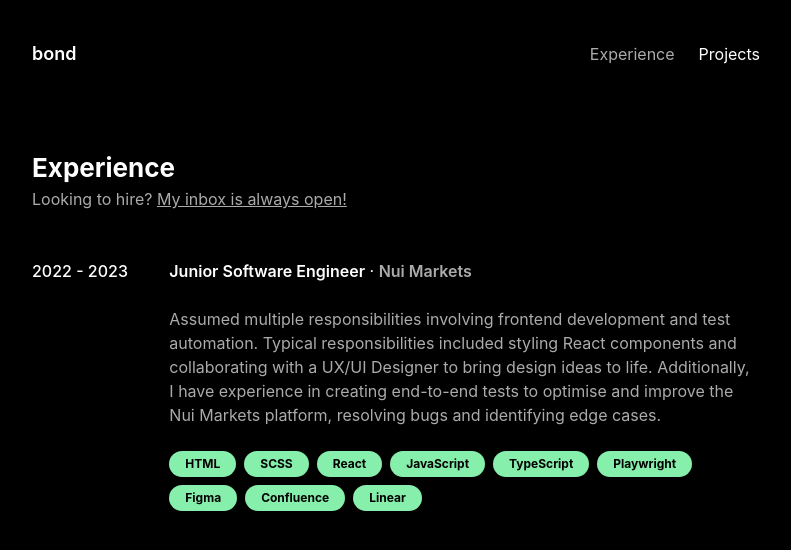
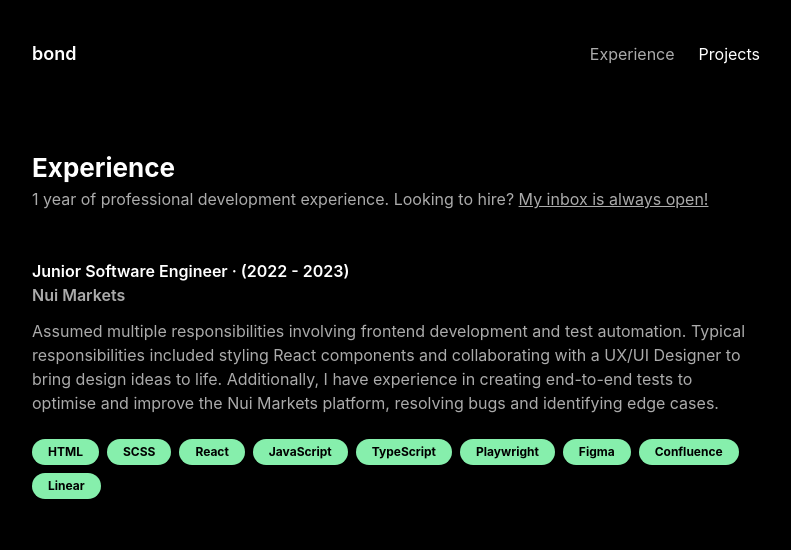
Before and after one commit to trinhbond/personal-portfolio, a React (Create React App) app: page /experience in a window 1280 px wide. Shown: the top 550 px of the page, without its empty margins (244-1035 px from the left). Built offline with nearby package versions, Linux system fonts and the light colour scheme.

Commit message:
Remove fixed width

```diff
--- a/src/pages/Experience.js
+++ b/src/pages/Experience.js
@@ -11,7 +11,7 @@ const Experience = () => {
       <div>
         <h1 className="font-bold text-[26px]">Experience</h1>
         <p className="text-[#ababab]">
-          Looking to hire?{" "}
+          1 year of professional development experience. Looking to hire?{" "}
           <ExternalLink
             href="mailto:bond.nicktrinh@gmail.com"
             className="underline hover:no-underline hover:text-[#ababab]"
@@ -20,17 +20,16 @@ const Experience = () => {
           </ExternalLink>
         </p>
       </div>
-      <div className="animate work flex flex-row max-[600px]:flex-col flex-wrap gap-4">
-        <div className="font-medium w-1/6 max-[600px]:w-auto whitespace-nowrap">
-          2022 - 2023
-        </div>
-        <div className="w-4/5 max-[600px]:w-auto flex flex-col gap-6">
+      <div className="animate work flex flex-row max-[600px]:flex-col flex-wrap gap-6 relative">
+        <div className="max-[600px]:w-auto flex flex-col gap-3">
           <div>
             <h2 className="font-semibold inline-block max-[600px]:block">
-              Junior Software Engineer
-            </h2>{" "}
-            <span className="max-[600px]:hidden">{" · "}</span>
+              Junior Software Engineer {" · (2022 - 2023)"}
+            </h2>
+            <div>
               <span className="font-semibold text-[#ababab]">Nui Markets</span>
+              <span className="max-[600px]:hidden"></span>
+            </div>
           </div>
           <p className="text-[#ababab]">
             Assumed multiple responsibilities involving frontend development and
@@ -40,6 +39,7 @@ const Experience = () => {
             end-to-end tests to optimise and improve the Nui Markets platform,
             resolving bugs and identifying edge cases.
           </p>
+        </div>
         <div className="flex flex-row gap-2 flex-wrap text-[12px]">
           {[
             "HTML",
@@ -58,7 +58,6 @@ const Experience = () => {
           ))}
         </div>
       </div>
-      </div>
     </main>
   );
 };
```
Lines whose indentation alone changed are shown as unchanged.
